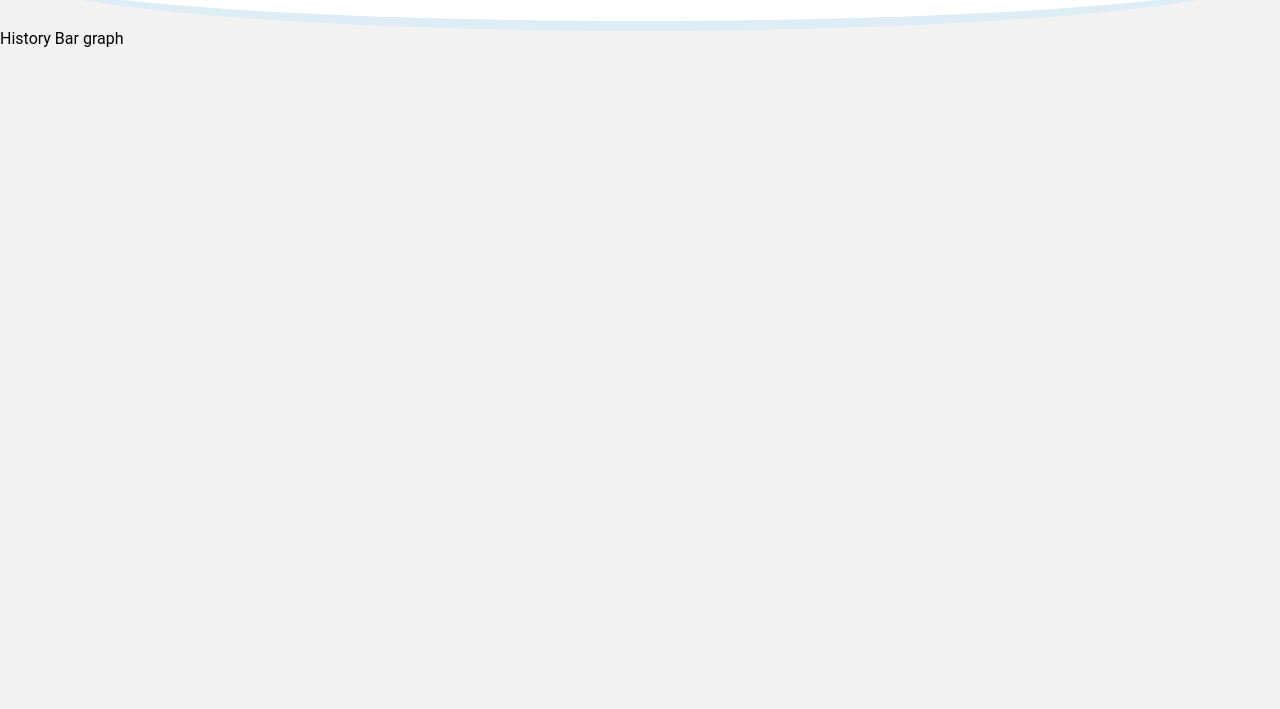
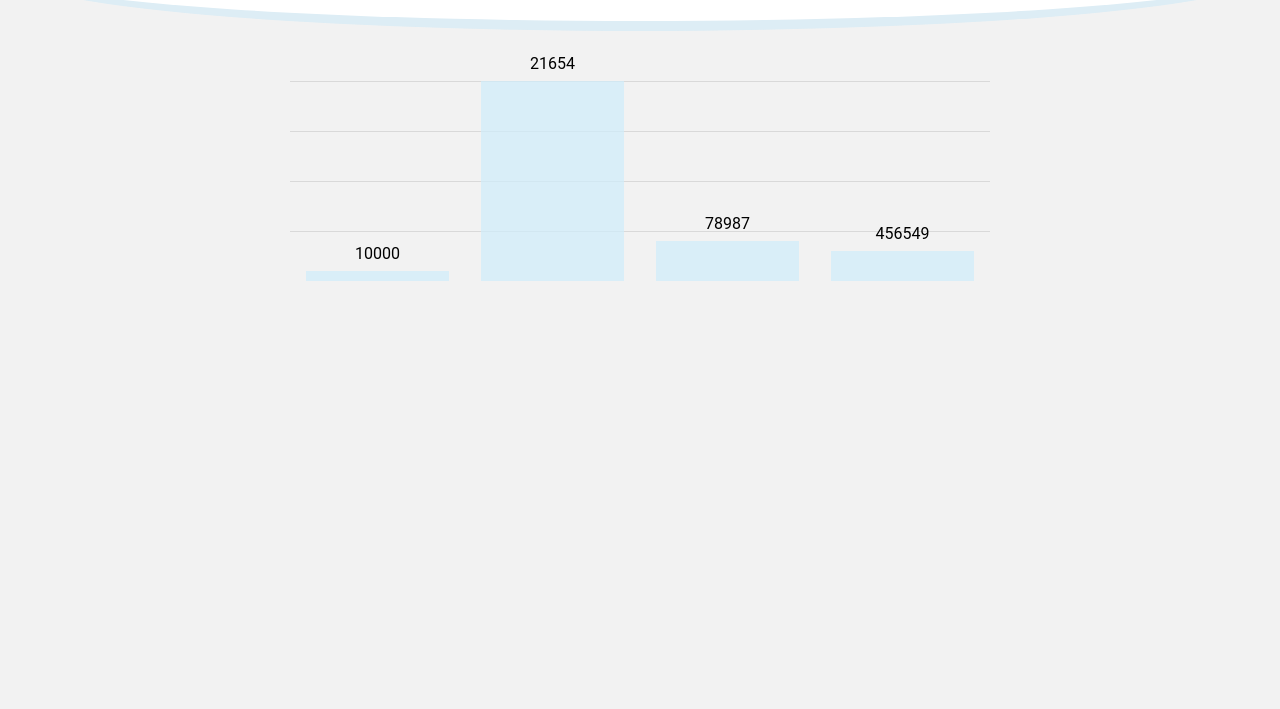
Before and after one commit to AlaeddineMessadi/graph-history-component, a React app: page / in a window 1280 px wide. Shown: the part 91-800 px from the top of the page. Built offline with nearby package versions, Linux system fonts and the light colour scheme.

Commit message:
Styling Bargraph

```diff
--- a/src/components/Graph/Bargraph/Bargraph.js
+++ b/src/components/Graph/Bargraph/Bargraph.js
@@ -1,13 +1,24 @@
-import React, { Component } from 'react';
+import React, { Component } from "react";
 
-import styles from './Bargraph.module.scss';
+import styles from "./Bargraph.module.scss";
 
 export default class Bargraph extends Component {
   render() {
     return (
-      <div>
-        History Bar graph
-      </div>
-    )
+      <ul className={styles.bargraph}>
+        <li>
+          <span style={{height:"5%"}} title="10000" />
+        </li>
+        <li>
+          <span style={{height:"100%"}} title="21654" />
+        </li>
+        <li>
+          <span style={{height:"20%"}} title="78987" />
+        </li>
+        <li>
+          <span style={{height:"15%"}} title="456549" />
+        </li>
+      </ul>
+    );
   }
 }
--- a/src/components/Graph/Bargraph/Bargraph.module.scss
+++ b/src/components/Graph/Bargraph/Bargraph.module.scss
@@ -0,0 +1,42 @@
+.bargraph {
+  display: table;
+  table-layout: fixed;
+  width: 100%;
+  max-width: 700px;
+  // height:200px;
+  margin: auto;
+
+  background-image: linear-gradient(to bottom, rgba(0, 0, 0, 0.1) 2%, transparent 2%);
+  background-size: 100% 50px;
+  background-position: left top;
+
+  li {
+    position: relative;
+    display: table-cell;
+    vertical-align: bottom;
+    height: 200px;
+  }
+
+  span {
+    margin: 0 1em;
+    display: block;
+    background: rgba(#d1ecfa, 0.75);
+    animation: draw 1s ease-in-out;
+
+    &:after {
+      position: absolute;
+      left: 0;
+      right: 0;
+      margin-top: -25px;
+      text-align: center;
+      content: attr(title);
+    }
+  }
+}
+
+// animation draw
+@keyframes draw {
+  0% {
+    height: 0;
+  }
+}
--- a/src/components/Header/Header.js
+++ b/src/components/Header/Header.js
@@ -4,7 +4,7 @@ import styles from './Header.module.scss';
 const Header = () => {
   return (
     <header className={styles.header}>
-      <h1>Header</h1>
+      <h1>Neuro Nation Coding Challenge</h1>
     </header>
   );
 };
--- a/src/containers/App/App.js
+++ b/src/containers/App/App.js
@@ -2,14 +2,14 @@ import React, { Component } from 'react';
 import Header from '../../components/Header/Header';
 import Bargraph from '../../components/Graph/Bargraph/Bargraph';
 import Aux from '../../hoc/Aux';
-import './App.module.scss';
+import styles from './App.module.scss';
 
 class App extends Component {
   render() {
     return (
       <Aux>
         <Header />
-        <main>
+        <main className={styles.app}>
           <Bargraph />
         </main>
       </Aux>
--- a/src/containers/App/App.module.scss
+++ b/src/containers/App/App.module.scss
@@ -1,3 +1,3 @@
-.App {
-  text-align: center;
+.app {
+  margin: 50px;
 }
```
